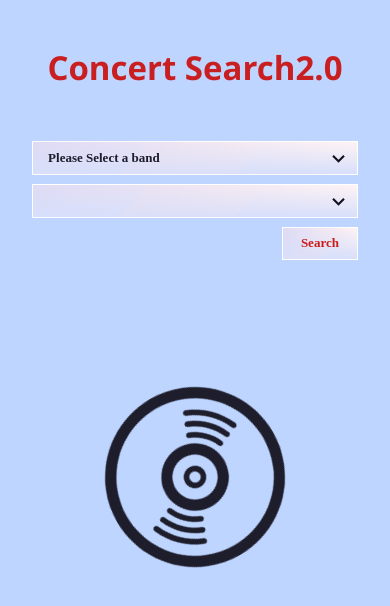
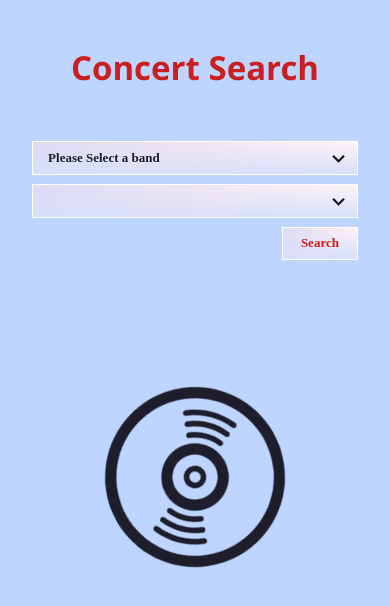
Before and after one commit to jacobg1/concert-search, a React (Create React App) app: page / in a window 390 px wide. Shown: the top 606 px of the page. Built offline with nearby package versions, Linux system fonts and the light colour scheme; a web font is replaced by a local one.

Commit message:
update title tag turn visualizer back on mobile

```diff
--- a/src/components/Header.js
+++ b/src/components/Header.js
@@ -13,7 +13,7 @@ class Header extends Component {
               </Helmet>
 
               <header>
-                    <h1>Concert Search2.0</h1>
+                    <h1>Concert Search</h1>
               </header>
             </>
         );
--- a/src/components/styles/Visualizer.module.scss
+++ b/src/components/styles/Visualizer.module.scss
@@ -2,12 +2,12 @@
 
 .svgHolder {
   // background: -webkit-linear-gradient(-45deg, transparent 33%, rgba(0, 0, 0, 0.1) 33%, rgba(0, 0, 0, 0.1) 66%, transparent 66%), -webkit-linear-gradient(top, rgba(255, 255, 255, 0.25), rgba(0, 0, 0, 0.25)), -webkit-linear-gradient(left, #9fb6e1, #e1e5fe);
-  display: none;
+  display: block;
   height: 150px;
   opacity: 1;
-  @include breakpoint(500px) {
-    display: block;
-  }
+  // @include breakpoint(500px) {
+  //   display: block;
+  // }
   svg {
     width: 100%;
     height: 100%;
```
